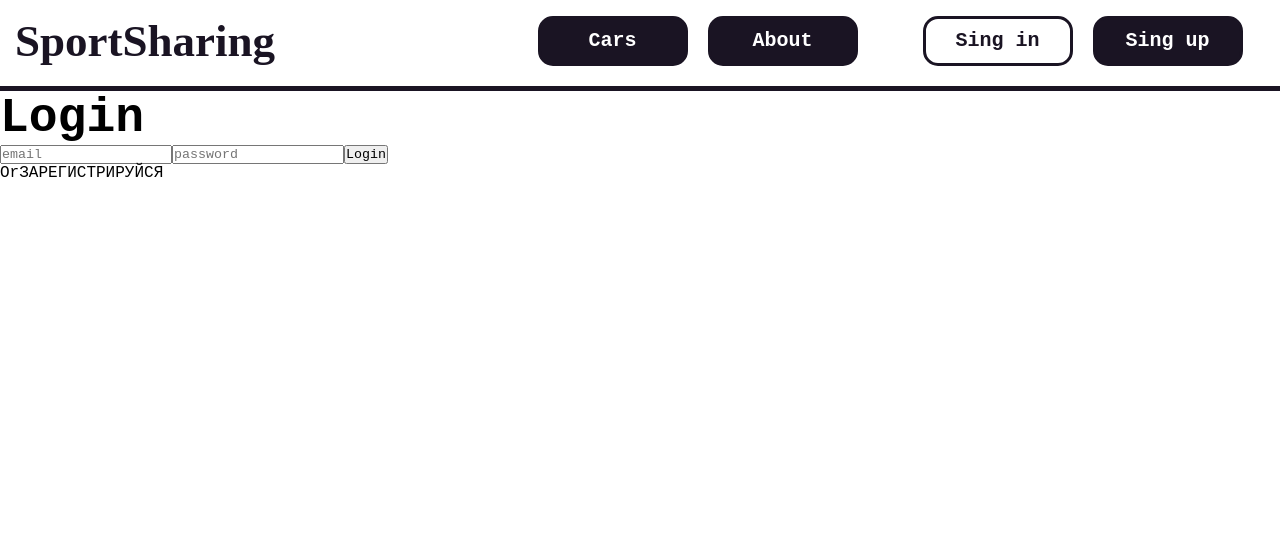
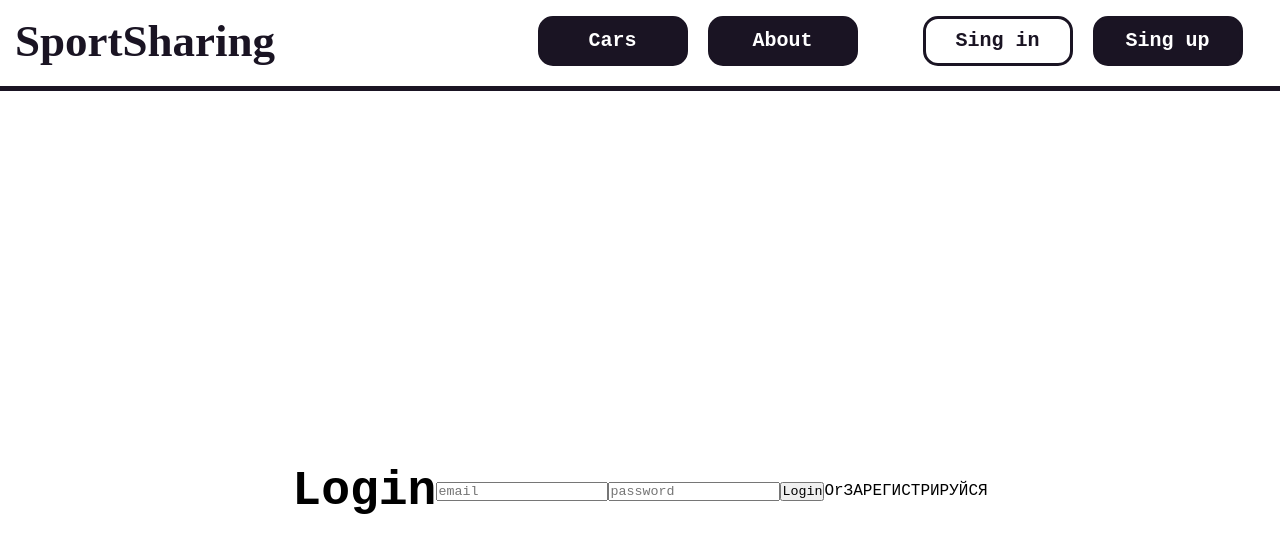
Before and after one commit to Braeer/react-sportSharing, a React (Create React App) app: page /sign-in in a window 1280 px wide. Shown: the top 552 px of the page. Built offline with nearby package versions, Linux system fonts and the light colour scheme; no server answers; a web font is replaced by a local one.

Commit message:
commit by auto 3

```diff
--- a/src/components/Form/Form.jsx
+++ b/src/components/Form/Form.jsx
@@ -1,11 +1,11 @@
 import { React, useState } from "react";
-import "./form.module.scss";
+import styles from "./form.module.scss";
 
 const Form = ({ title, handleClick }) => {
   const [email, setEmail] = useState("");
   const [pass, setPass] = useState("");
   return (
-    <div>
+    <div className="form-wrapper">
       <input
         type="email"
         value={email}
@@ -19,7 +19,12 @@ const Form = ({ title, handleClick }) => {
         onChange={(e) => setPass(e.target.value)}
         placeholder="password"
       />
-      <button onClick={() => handleClick(email, pass)}>{title}</button>
+      <button
+        className="submit-button"
+        onClick={() => handleClick(email, pass)}
+      >
+        {title}
+      </button>
     </div>
   );
 };
--- a/src/components/Form/register/RegisterForm.jsx
+++ b/src/components/Form/register/RegisterForm.jsx
@@ -9,7 +9,7 @@ const RegisterForm = () => {
   const dispatch = useDispatch();
 
   const handleRegister = (email, password) => {
-    const auth = getAuth;
+    const auth = getAuth();
     createUserWithEmailAndPassword(auth, email, password)
       .then(console.log)
       .catch(console.error);
--- a/src/pages/Autorization/login/Login.jsx
+++ b/src/pages/Autorization/login/Login.jsx
@@ -1,18 +1,18 @@
 import React from "react";
-import "./login.module.scss";
+import styles from "./login.module.scss";
 import { Link } from "react-router-dom";
 import LoginForm from "../../../components/Form/login-form/LoginForm";
 
 const LoginPage = () => {
   return (
-    <>
+    <div className={styles.form_ground}>
       <h1>Login</h1>
       <LoginForm />
       <p>
         Or
         <Link to="/sign-up">ЗАРЕГИСТРИРУЙСЯ</Link>
       </p>
-    </>
+    </div>
   );
 };
 
--- a/src/pages/Autorization/login/login.module.scss
+++ b/src/pages/Autorization/login/login.module.scss
@@ -0,0 +1,8 @@
+.form_ground {
+  height: 100vh;
+  width: 100vw;
+
+  display: flex;
+  align-items: center;
+  justify-content: center;
+}
--- a/src/redux/store.js
+++ b/src/redux/store.js
@@ -1,8 +1,8 @@
 import { configureStore } from "@reduxjs/toolkit";
-import useReducer from "./slices/userSlice";
+import userReduser from "./slices/userSlice";
 
 export const store = configureStore({
   reducer: {
-    user: useReducer,
+    user: userReduser,
   },
 });
```
Also changed, not shown: src/App.js (+10 -10 lines), src/redux/slices/userSlice.js (line endings or trailing spaces).
